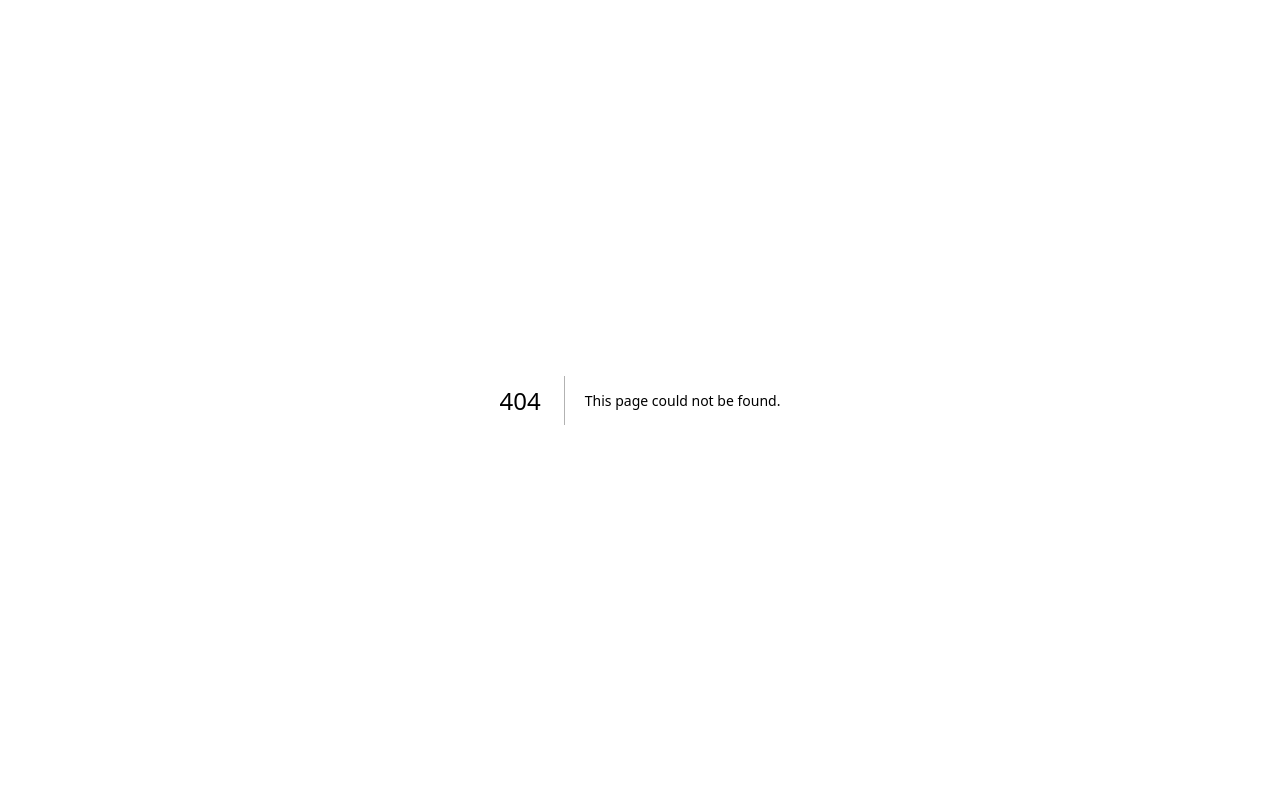
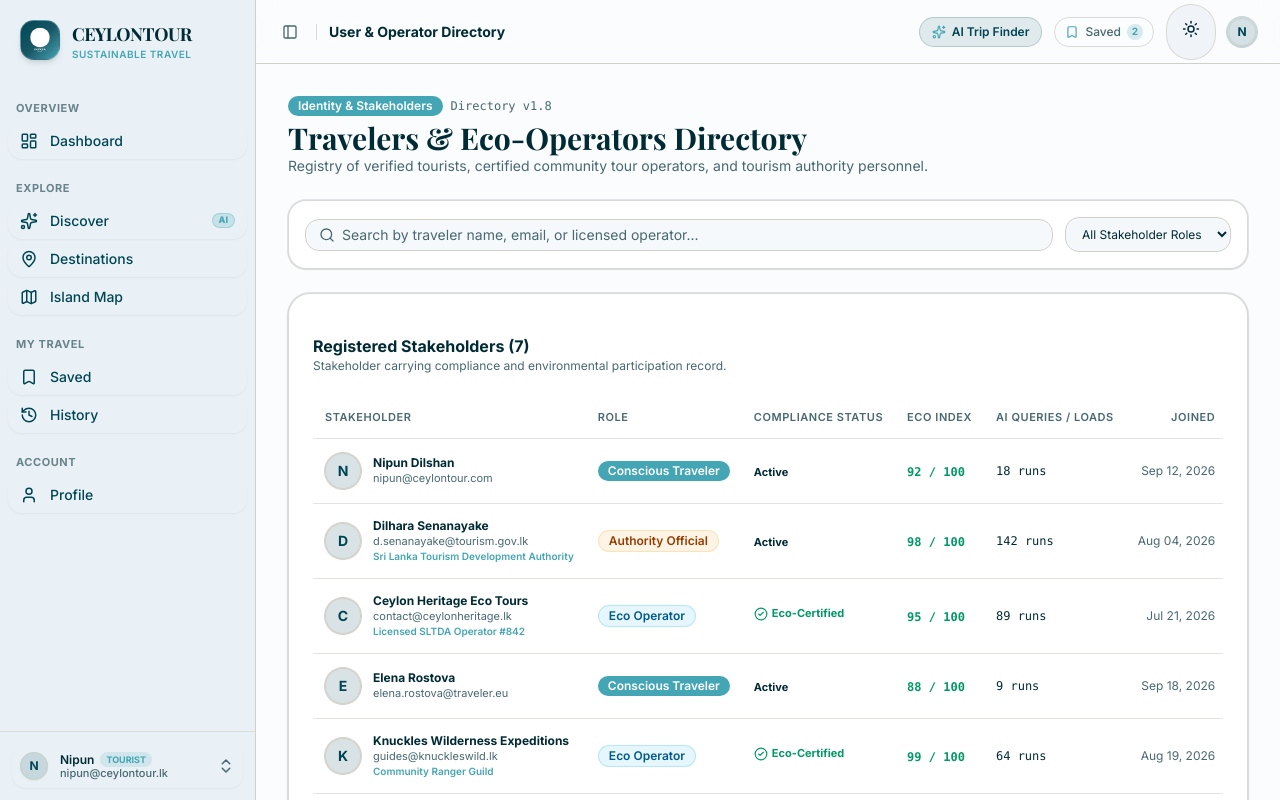
Before and after one commit to codesplash26-hackathon/blind-bandits, a Next.js app in the folder fr/: page /admin/users in a window 1280 px wide. Before the commit this address had no page. Shown: the top 800 px of the page. Built offline with nearby package versions, Linux system fonts and the light colour scheme; a web font is replaced by a local one.

Commit message:
feat(admin): implement travelers and eco-operators directory

```diff
--- /dev/null
+++ b/fr/app/(tourist)/admin/users/page.tsx
@@ -0,0 +1,278 @@
+'use client';
+
+import React, { useState } from 'react';
+import {
+  Search,
+  CheckCircle2,
+  Clock,
+} from 'lucide-react';
+import { Card } from '@/components/ui/card';
+import { Badge } from '@/components/ui/badge';
+import { Input } from '@/components/ui/input';
+import { Avatar, AvatarFallback } from '@/components/ui/avatar';
+import {
+  Table,
+  TableBody,
+  TableCell,
+  TableHead,
+  TableHeader,
+  TableRow,
+} from '@/components/ui/table';
+
+interface DirectoryUser {
+  id: string;
+  name: string;
+  email: string;
+  role: 'TOURIST' | 'OPERATOR' | 'ADMIN';
+  organization?: string;
+  status: 'ACTIVE' | 'CERTIFIED' | 'PENDING';
+  registeredDate: string;
+  queriesCount: number;
+  ecoScore: number;
+}
+
+const MOCK_USERS: DirectoryUser[] = [
+  {
+    id: 'usr-1',
+    name: 'Nipun Dilshan',
+    email: 'nipun@ceylontour.com',
+    role: 'TOURIST',
+    status: 'ACTIVE',
+    registeredDate: 'Sep 12, 2026',
+    queriesCount: 18,
+    ecoScore: 92,
+  },
+  {
+    id: 'usr-2',
+    name: 'Dilhara Senanayake',
+    email: 'd.senanayake@tourism.gov.lk',
+    role: 'ADMIN',
+    organization: 'Sri Lanka Tourism Development Authority',
+    status: 'ACTIVE',
+    registeredDate: 'Aug 04, 2026',
+    queriesCount: 142,
+    ecoScore: 98,
+  },
+  {
+    id: 'usr-3',
+    name: 'Ceylon Heritage Eco Tours',
+    email: 'contact@ceylonheritage.lk',
+    role: 'OPERATOR',
+    organization: 'Licensed SLTDA Operator #842',
+    status: 'CERTIFIED',
+    registeredDate: 'Jul 21, 2026',
+    queriesCount: 89,
+    ecoScore: 95,
+  },
+  {
+    id: 'usr-4',
+    name: 'Elena Rostova',
+    email: 'elena.rostova@traveler.eu',
+    role: 'TOURIST',
+    status: 'ACTIVE',
+    registeredDate: 'Sep 18, 2026',
+    queriesCount: 9,
+    ecoScore: 88,
+  },
+  {
+    id: 'usr-5',
+    name: 'Knuckles Wilderness Expeditions',
+    email: 'guides@knuckleswild.lk',
+    role: 'OPERATOR',
+    organization: 'Community Ranger Guild',
+    status: 'CERTIFIED',
+    registeredDate: 'Aug 19, 2026',
+    queriesCount: 64,
+    ecoScore: 99,
+  },
+  {
+    id: 'usr-6',
+    name: 'Marcus Vance',
+    email: 'marcus.v@adventure.com',
+    role: 'TOURIST',
+    status: 'ACTIVE',
+    registeredDate: 'Sep 02, 2026',
+    queriesCount: 14,
+    ecoScore: 84,
+  },
+  {
+    id: 'usr-7',
+    name: 'Ruhuna Safari Operators Assoc.',
+    email: 'info@ruhunasafari.org',
+    role: 'OPERATOR',
+    status: 'PENDING',
+    registeredDate: 'Sep 21, 2026',
+    queriesCount: 5,
+    ecoScore: 72,
+  },
+];
+
+export default function AdminUsersPage() {
+  const [searchQuery, setSearchQuery] = useState('');
+  const [roleFilter, setRoleFilter] = useState<string>('ALL');
+
+  const filteredUsers = MOCK_USERS.filter((user) => {
+    const matchesSearch =
+      user.name.toLowerCase().includes(searchQuery.toLowerCase()) ||
+      user.email.toLowerCase().includes(searchQuery.toLowerCase()) ||
+      (user.organization && user.organization.toLowerCase().includes(searchQuery.toLowerCase()));
+
+    const matchesRole = roleFilter === 'ALL' || user.role === roleFilter;
+
+    return matchesSearch && matchesRole;
+  });
+
+  const getRoleBadge = (role: string) => {
+    switch (role) {
+      case 'ADMIN':
+        return <Badge variant="warning">Authority Official</Badge>;
+      case 'OPERATOR':
+        return <Badge variant="info">Eco Operator</Badge>;
+      default:
+        return <Badge variant="secondary">Conscious Traveler</Badge>;
+    }
+  };
+
+  const getStatusBadge = (status: string) => {
+    switch (status) {
+      case 'CERTIFIED':
+        return (
+          <span className="inline-flex items-center gap-1 text-[11px] font-bold text-emerald-600 dark:text-emerald-400">
+            <CheckCircle2 className="w-3.5 h-3.5" /> Eco-Certified
+          </span>
+        );
+      case 'PENDING':
+        return (
+          <span className="inline-flex items-center gap-1 text-[11px] font-bold text-amber-600 dark:text-amber-400">
+            <Clock className="w-3.5 h-3.5" /> Audit Pending
+          </span>
+        );
+      default:
+        return (
+          <span className="inline-flex items-center gap-1 text-[11px] font-bold text-foreground">
+            Active
+          </span>
+        );
+    }
+  };
+
+  return (
+    <div className="space-y-6 pb-12">
+      {/* Header */}
+      <div className="flex flex-col sm:flex-row sm:items-center justify-between gap-4">
+        <div>
+          <div className="flex items-center gap-2">
+            <Badge variant="secondary">Identity & Stakeholders</Badge>
+            <span className="text-xs text-muted-foreground font-mono">Directory v1.8</span>
+          </div>
+          <h1 className="font-heading text-2xl sm:text-3xl font-bold text-foreground mt-1">
+            Travelers & Eco-Operators Directory
+          </h1>
+          <p className="text-xs sm:text-sm text-muted-foreground">
+            Registry of verified tourists, certified community tour operators, and tourism authority personnel.
+          </p>
+        </div>
+      </div>
+
+      {/* Filter and Search Bar */}
+      <Card className="p-4 rounded-2xl border border-border/80 shadow-xs">
+        <div className="flex flex-col md:flex-row items-center gap-3">
+          <div className="relative flex-1 w-full">
+            <Search className="absolute left-3.5 top-1/2 -translate-y-1/2 w-4 h-4 text-muted-foreground" />
+            <Input
+              type="text"
+              placeholder="Search by traveler name, email, or licensed operator..."
+              value={searchQuery}
+              onChange={(e) => setSearchQuery(e.target.value)}
+              className="pl-9 bg-muted/40 rounded-xl"
+            />
+          </div>
+
+          <div className="flex items-center gap-2 w-full md:w-auto">
+            <select
+              value={roleFilter}
+              onChange={(e) => setRoleFilter(e.target.value)}
+              className="px-3 py-2 rounded-xl text-xs bg-muted/50 border border-border text-foreground cursor-pointer focus:outline-none focus:ring-1 focus:ring-primary w-full md:w-auto"
+            >
+              <option value="ALL">All Stakeholder Roles</option>
+              <option value="TOURIST">Conscious Travelers</option>
+              <option value="OPERATOR">Eco-Tour Operators</option>
+              <option value="ADMIN">Authority Officials</option>
+            </select>
+          </div>
+        </div>
+      </Card>
+
+      {/* Directory Table */}
+      <Card className="rounded-3xl border border-border/80 shadow-sm overflow-hidden">
+        <div className="p-6 pb-2">
+          <h2 className="text-base font-bold text-foreground">
+            Registered Stakeholders ({filteredUsers.length})
+          </h2>
+          <p className="text-xs text-muted-foreground">
+            Stakeholder carrying compliance and environmental participation record.
+          </p>
+        </div>
+
+        <div className="px-6 pb-6 overflow-x-auto">
+          <Table>
+            <TableHeader>
+              <TableRow className="text-muted-foreground uppercase tracking-wider text-[11px]">
+                <TableHead className="py-3 px-3">Stakeholder</TableHead>
+                <TableHead className="py-3 px-3">Role</TableHead>
+                <TableHead className="py-3 px-3">Compliance Status</TableHead>
+                <TableHead className="py-3 px-3">Eco Index</TableHead>
+                <TableHead className="py-3 px-3">AI Queries / Loads</TableHead>
+                <TableHead className="py-3 px-3 text-right">Joined</TableHead>
+              </TableRow>
+            </TableHeader>
+            <TableBody>
+              {filteredUsers.map((user) => (
+                <TableRow key={user.id} className="hover:bg-muted/40 transition-colors">
+                  <TableCell className="py-3.5 px-3">
+                    <div className="flex items-center gap-3">
+                      <Avatar size="default" className="shrink-0 ring-1 ring-border">
+                        <AvatarFallback>{user.name.charAt(0)}</AvatarFallback>
+                      </Avatar>
+                      <div>
+                        <span className="font-bold text-foreground text-xs block">{user.name}</span>
+                        <span className="text-[11px] text-muted-foreground block">{user.email}</span>
+                        {user.organization && (
+                          <span className="text-[10px] text-secondary font-semibold block">
+                            {user.organization}
+                          </span>
+                        )}
+                      </div>
+                    </div>
+                  </TableCell>
+
+                  <TableCell className="py-3.5 px-3">
+                    {getRoleBadge(user.role)}
+                  </TableCell>
+
+                  <TableCell className="py-3.5 px-3">
+                    {getStatusBadge(user.status)}
+                  </TableCell>
+
+                  <TableCell className="py-3.5 px-3">
+                    <span className="font-bold text-emerald-600 dark:text-emerald-400 font-mono text-xs">
+                      {user.ecoScore} / 100
+                    </span>
+                  </TableCell>
+
+                  <TableCell className="py-3.5 px-3 font-mono text-xs text-foreground">
+                    {user.queriesCount} runs
+                  </TableCell>
+
+                  <TableCell className="py-3.5 px-3 text-right text-xs text-muted-foreground">
+                    {user.registeredDate}
+                  </TableCell>
+                </TableRow>
+              ))}
+            </TableBody>
+          </Table>
+        </div>
+      </Card>
+    </div>
+  );
+}
```
